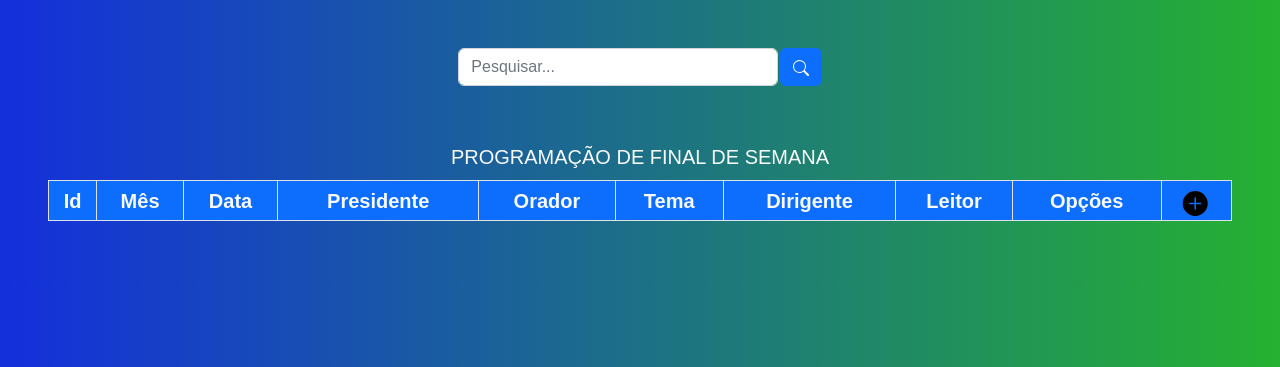
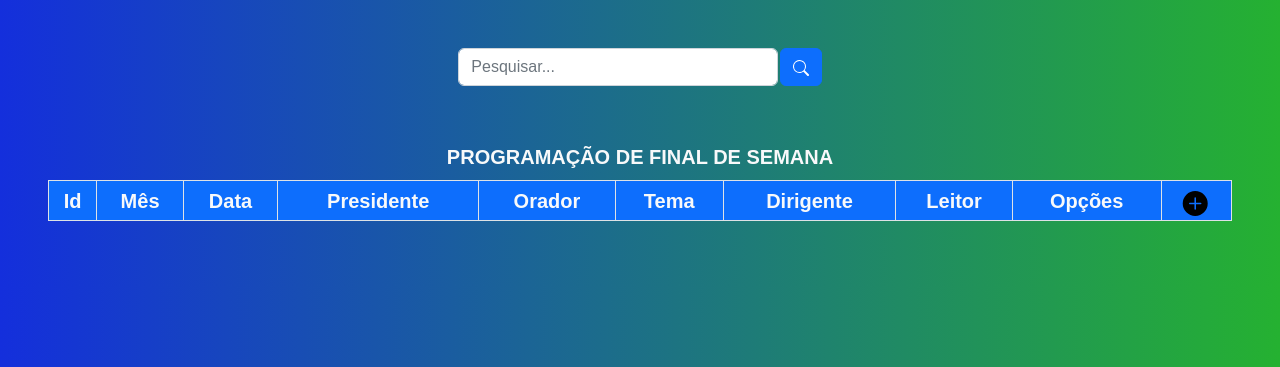
Before and after one commit to rcj2022/Programa, a PHP site: page / in a window 1280 px wide. Shown: the part 68-435 px from the top of the page. Run offline with PHP 8.4, Linux system fonts and the light colour scheme; data that the repository does not hold is empty.

Commit message:
atualizar

```diff
--- a/index.php
+++ b/index.php
@@ -92,7 +92,7 @@
 <div class="m-5">
     <!-- tabela de dados -->
 <div class="table-responsive">
-    <table class="table  text-dark fs-6 table-striped caption-top table-sm align-middle  table-bordered">
+    <table class="table  text-light fs-6 caption-top table-sm align-middle  table-bordered">
     <thead class="text-light fs-5 bg-primary text-center">
         <tr>
         <th scope="col">Id</th>
@@ -151,7 +151,7 @@
     ?>
 
     </tbody>
-    <caption class="text-center text-light fs-5">PROGRAMAÇÃO DE FINAL DE SEMANA</caption>
+    <caption class="text-center text-light fs-5"><b>PROGRAMAÇÃO DE FINAL DE SEMANA</b></caption>
     </table>
     </div>
 
```
Also changed, not shown: editar.php (+12 -3 lines).
